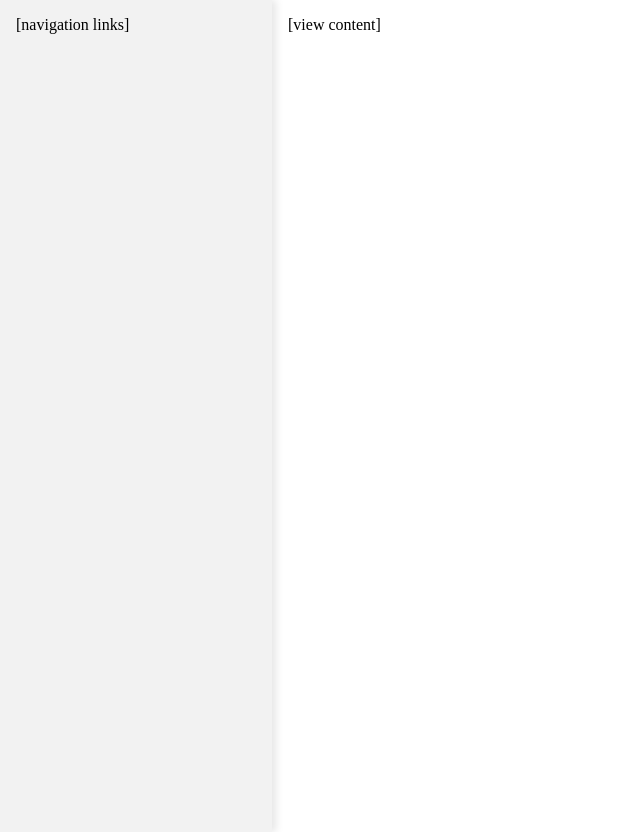
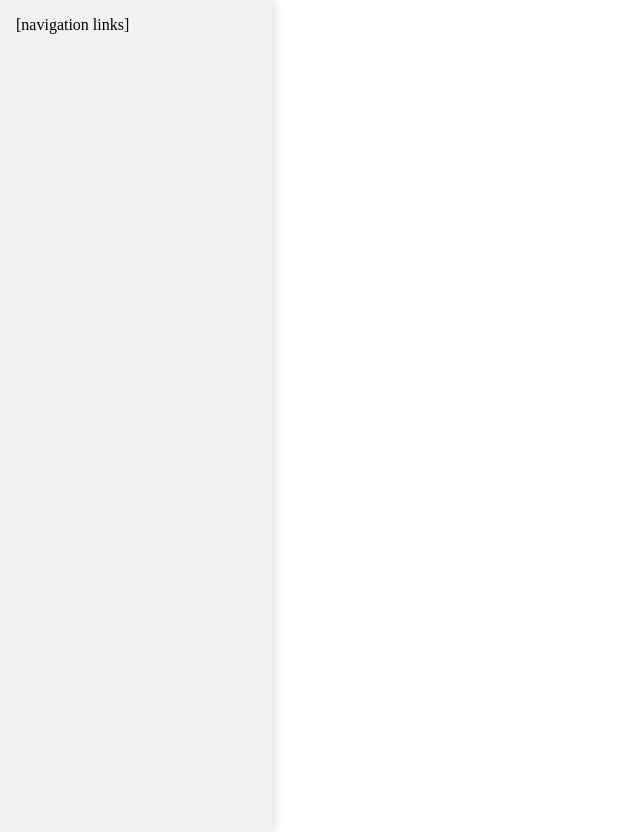
Before and after one commit to valenber/vite-poc, a React (Vite) app: page / in a window 1280 px wide. Shown: the whole page, without its empty margins (0-640 px from the left). Built offline with nearby package versions, Linux system fonts and the light colour scheme.

Commit message:
render app component on it's path inside the layout

```diff
--- a/src/layout/index.tsx
+++ b/src/layout/index.tsx
@@ -1,10 +1,14 @@
-import './AppLayout.css';
+import "./AppLayout.css";
+
+import { Outlet } from "react-router-dom";
 
 export const AppLayout = () => {
   return (
     <div className="AppLayout">
       <nav>[navigation links]</nav>
-      <section>[view content]</section>
+      <section>
+        <Outlet />
+      </section>
     </div>
   );
 };
--- a/src/main.tsx
+++ b/src/main.tsx
@@ -5,12 +5,17 @@ import { StrictMode } from "react";
 import ReactDOM from "react-dom/client";
 import { createBrowserRouter, RouterProvider } from "react-router-dom";
 
-// import { App } from "./App";
+import { App } from "./App";
 import { AppLayout } from "./layout";
 import { ErrorPage } from "./layout/ErrorPage";
 
 const router = createBrowserRouter([
-  { path: "/", element: <AppLayout />, errorElement: <ErrorPage /> },
+  {
+    path: "/",
+    element: <AppLayout />,
+    errorElement: <ErrorPage />,
+    children: [{ path: "app", element: <App />, errorElement: <ErrorPage /> }],
+  },
 ]);
 
 function renderApp() {
```
